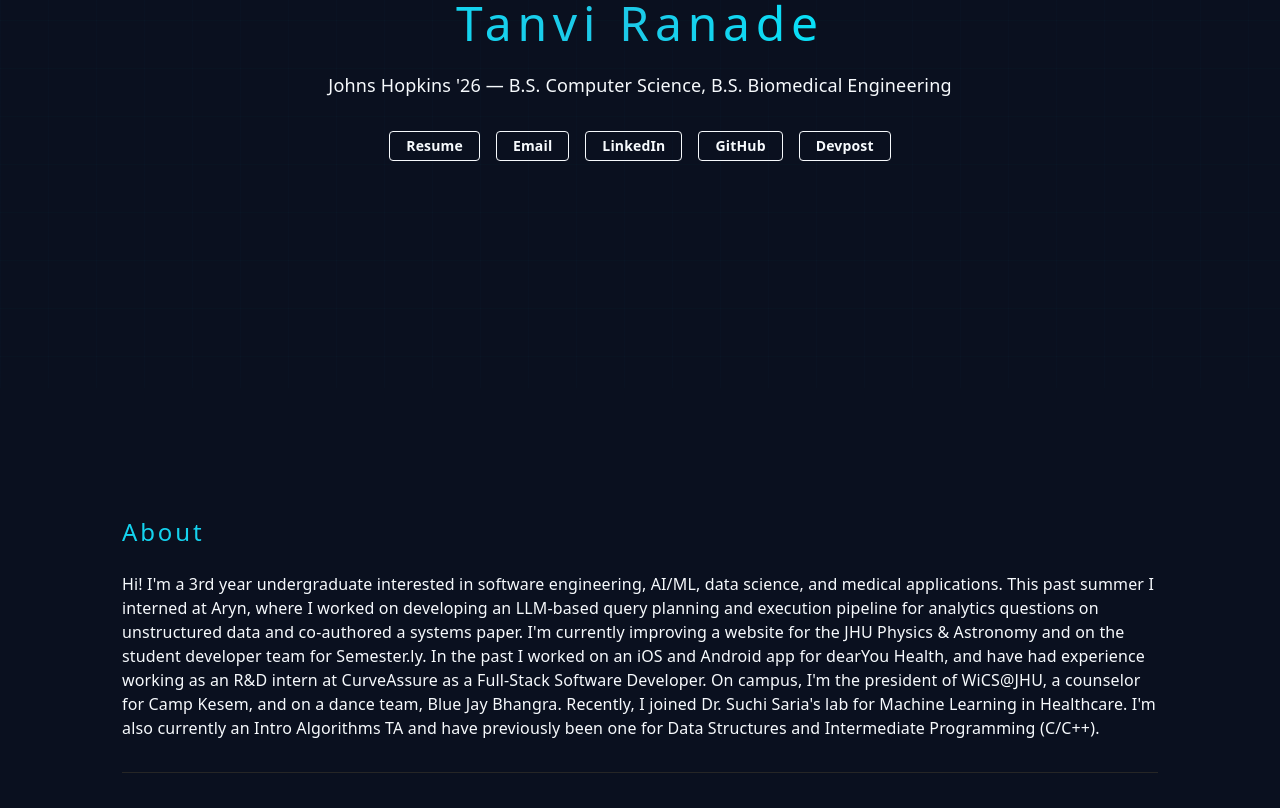
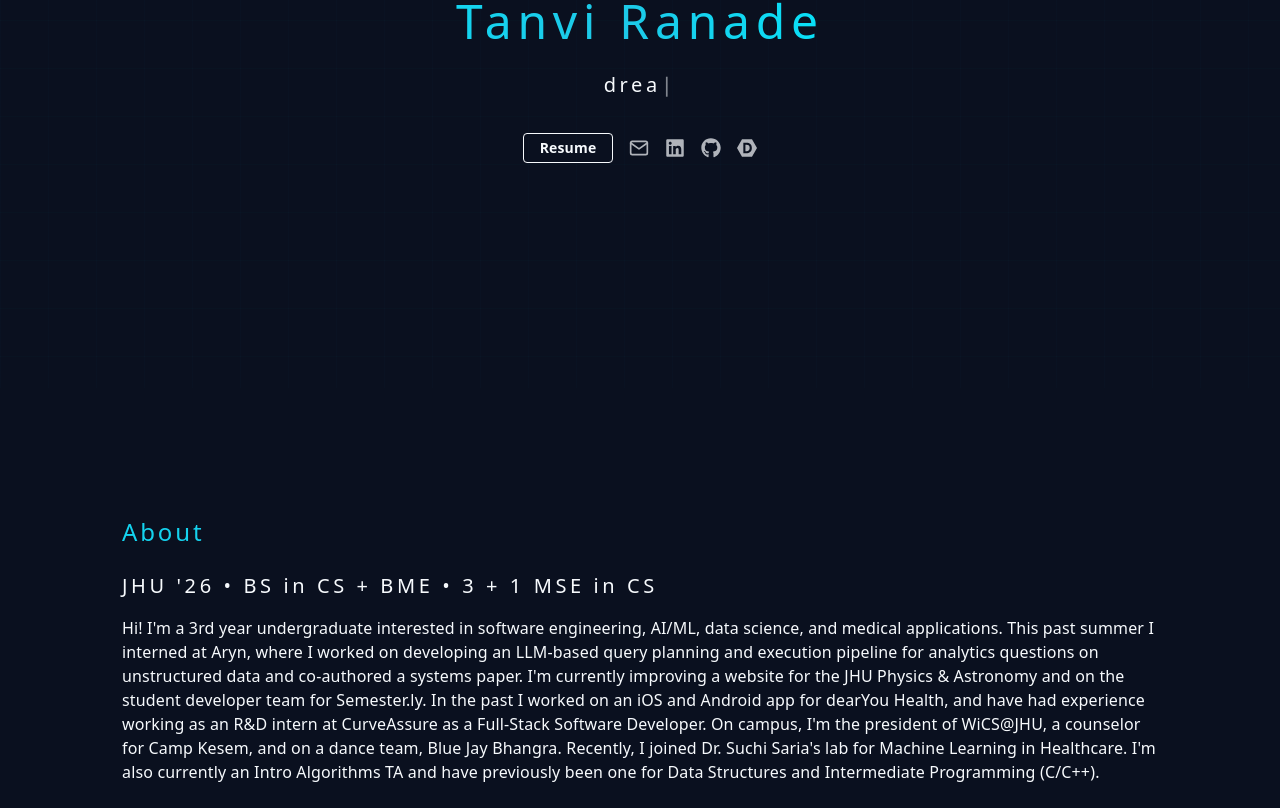
Before and after one commit to tranade/personal-portfolio, a Next.js app: page / in a window 1280 px wide. Shown: the part 412-1220 px from the top of the page. Built offline with nearby package versions, Linux system fonts and the light colour scheme.

Commit message:
Update styling for hero screen.

```diff
--- a/src/app/globals.css
+++ b/src/app/globals.css
@@ -186,3 +186,26 @@ nav a:focus, nav a:hover {
   outline: none !important;
   box-shadow: none !important;
 }
+
+/* Remove outline on hover/focus for social links */
+.social-link:focus, .social-link:hover {
+  color: var(--accent1) !important;
+  background: transparent !important;
+  outline: none !important;
+  box-shadow: none !important;
+}
+
+/* Utility class for techy heading font */
+.font-tech-heading {
+  font-family: var(--font-heading), Arial, Helvetica, sans-serif !important;
+  font-weight: 400;
+  letter-spacing: 0.12em;
+}
+
+/* Project links hover/focus effect matches navbar */
+.project-link:focus, .project-link:hover {
+  color: var(--accent1) !important;
+  background: transparent !important;
+  outline: none !important;
+  box-shadow: none !important;
+}
--- a/src/app/page.tsx
+++ b/src/app/page.tsx
@@ -3,6 +3,10 @@
 import Image from "next/image";
 import Link from "next/link";
 import { useEffect, useState } from "react";
+import { motion } from "framer-motion";
+import { FaLinkedin, FaGithub } from "react-icons/fa";
+import { SiDevpost } from "react-icons/si";
+import { FiMail } from "react-icons/fi";
 
 const navSections = [
   { id: "about", label: "About" },
@@ -15,7 +19,7 @@ const navSections = [
 const socialLinks = [
   { href: "/Tanvi_Ranade_Resume.pdf", label: "Resume" },
   { href: "mailto:tranade1@jhu.edu", label: "Email" },
-  { href: "https://www.linkedin.com/in/tanviranade/", label: "LinkedIn" },
+  { href: "https://www.linkedin.com/in/tanvi-ranade/", label: "LinkedIn" },
   { href: "https://github.com/tranade", label: "GitHub" },
   { href: "https://devpost.com/tanviranade", label: "Devpost" },
 ];
@@ -35,6 +39,33 @@ export default function Home() {
   if (typeof window !== 'undefined') {
     document.documentElement.style.scrollBehavior = 'smooth';
   }
+
+  // Typewriter effect for subtitle
+  const subtitles = ["builder.", "dreamer.", "learner."];
+  const [subtitleIndex, setSubtitleIndex] = useState(0);
+  const [typedSubtitle, setTypedSubtitle] = useState("");
+  const [isDeleting, setIsDeleting] = useState(false);
+  useEffect(() => {
+    let timeout: NodeJS.Timeout;
+    const current = subtitles[subtitleIndex];
+    if (!isDeleting && typedSubtitle.length < current.length) {
+      timeout = setTimeout(() => {
+        setTypedSubtitle(current.slice(0, typedSubtitle.length + 1));
+      }, 140);
+    } else if (isDeleting && typedSubtitle.length > 0) {
+      timeout = setTimeout(() => {
+        setTypedSubtitle(current.slice(0, typedSubtitle.length - 1));
+      }, 90);
+    } else if (!isDeleting && typedSubtitle.length === current.length) {
+      timeout = setTimeout(() => setIsDeleting(true), 1200);
+    } else if (isDeleting && typedSubtitle.length === 0) {
+      timeout = setTimeout(() => {
+        setIsDeleting(false);
+        setSubtitleIndex((subtitleIndex + 1) % subtitles.length);
+      }, 400);
+    }
+    return () => clearTimeout(timeout);
+  }, [typedSubtitle, isDeleting, subtitleIndex]);
 
   return (
     <div className="min-h-screen bg-background text-foreground flex flex-col items-center px-4">
@@ -64,22 +95,79 @@ export default function Home() {
         <section className="flex flex-col items-center gap-6 min-h-[calc(80vh-96px)] justify-center">
           <Image src="/profile.jpg" alt="Tanvi Ranade profile" width={120} height={120} className="rounded-full object-cover w-32 h-32 border-2 border-accent2" />
           <h1 className="text-4xl sm:text-5xl font-bold tracking-tight text-center tech-title tech-heading">Tanvi Ranade</h1>
-          <p className="text-lg text-center text-accent2 font-medium">Johns Hopkins '26 — B.S. Computer Science, B.S. Biomedical Engineering</p>
+          <div className="font-tech-heading flex items-center justify-center min-h-[2em] mt-0">
+            <span className="text-accent1 text-lg sm:text-xl" style={{ letterSpacing: '0.18em' }}>
+              {typedSubtitle}
+              <motion.span
+                className="font-mono text-lg sm:text-xl"
+                initial={{ opacity: 1 }}
+                animate={{ opacity: [1, 0, 1] }}
+                transition={{ repeat: Infinity, duration: 0.8, ease: "linear" }}
+                aria-hidden="true"
+              >|
+              </motion.span>
+            </span>
+          </div>
           <div className="flex gap-4 mt-2 flex-wrap justify-center">
-            {socialLinks.map(link => (
-              <Link key={link.label} href={link.href} target={link.href.startsWith('http') ? '_blank' : undefined} rel="noopener noreferrer" className="px-4 py-1 rounded border border-accent2 text-accent2 hover:bg-accent2 hover:text-background transition-colors text-sm font-semibold">
-                {link.label}
-              </Link>
-            ))}
+            {socialLinks.map(link => {
+              if (link.label === "LinkedIn") {
+                return (
+                  <Link key={link.label} href={link.href} target="_blank" rel="noopener noreferrer" className="social-link text-accent2 hover:text-accent1 transition-colors text-xl flex items-center justify-center" aria-label="LinkedIn" title="LinkedIn">
+                    <FaLinkedin />
+                  </Link>
+                );
+              } else if (link.label === "Email") {
+                return (
+                  <Link key={link.label} href={link.href} target="_blank" rel="noopener noreferrer" className="social-link text-accent2 hover:text-accent1 transition-colors text-xl flex items-center justify-center" aria-label="Email" title="Email">
+                    <FiMail />
+                  </Link>
+                );
+              } else if (link.label === "GitHub") {
+                return (
+                  <Link key={link.label} href={link.href} target="_blank" rel="noopener noreferrer" className="social-link text-accent2 hover:text-accent1 transition-colors text-xl flex items-center justify-center" aria-label="GitHub" title="GitHub">
+                    <FaGithub />
+                  </Link>
+                );
+              } else if (link.label === "Devpost") {
+                return (
+                  <Link key={link.label} href={link.href} target="_blank" rel="noopener noreferrer" className="social-link text-accent2 hover:text-accent1 transition-colors text-xl flex items-center justify-center" aria-label="Devpost" title="Devpost">
+                    <SiDevpost />
+                  </Link>
+                );
+              } else {
+                return (
+                  <Link key={link.label} href={link.href} target="_blank" rel="noopener noreferrer" className="social-link px-4 py-1 rounded border border-accent2 text-accent2 hover:bg-accent2 hover:text-background transition-colors text-sm font-semibold">
+                    {link.label}
+                  </Link>
+                );
+              }
+            })}
           </div>
         </section>
         {/* About Section */}
-        <section id="about" className="w-full flex flex-col gap-4 py-8 border-b border-neutral-800 scroll-mt-24">
+        <motion.section
+          id="about"
+          className="w-full flex flex-col gap-4 py-8 border-b border-neutral-800 scroll-mt-24"
+          initial={{ opacity: 0, y: 40 }}
+          whileInView={{ opacity: 1, y: 0 }}
+          viewport={{ once: true, amount: 0.3 }}
+          transition={{ duration: 0.6, ease: 'easeOut' }}
+        >
           <h2 className="text-2xl font-bold mb-2 tech-title tech-heading">About</h2>
+          <div className="font-tech-heading text-accent1 text-lg sm:text-xl" style={{ letterSpacing: '0.18em' }}>
+            JHU '26 • BS in CS + BME • 3 + 1 MSE in CS
+          </div>
           <p className="text-base">Hi! I'm a 3rd year undergraduate interested in software engineering, AI/ML, data science, and medical applications. This past summer I interned at Aryn, where I worked on developing an LLM-based query planning and execution pipeline for analytics questions on unstructured data and co-authored a systems paper. I'm currently improving a website for the JHU Physics & Astronomy and on the student developer team for Semester.ly. In the past I worked on an iOS and Android app for dearYou Health, and have had experience working as an R&D intern at CurveAssure as a Full-Stack Software Developer. On campus, I'm the president of WiCS@JHU, a counselor for Camp Kesem, and on a dance team, Blue Jay Bhangra. Recently, I joined Dr. Suchi Saria's lab for Machine Learning in Healthcare. I'm also currently an Intro Algorithms TA and have previously been one for Data Structures and Intermediate Programming (C/C++).</p>
-        </section>
+        </motion.section>
         {/* Skills Section */}
-        <section id="skills" className="w-full flex flex-col gap-4 py-8 border-b border-neutral-800 scroll-mt-24">
+        <motion.section
+          id="skills"
+          className="w-full flex flex-col gap-4 py-8 border-b border-neutral-800 scroll-mt-24"
+          initial={{ opacity: 0, y: 40 }}
+          whileInView={{ opacity: 1, y: 0 }}
+          viewport={{ once: true, amount: 0.3 }}
+          transition={{ duration: 0.6, ease: 'easeOut' }}
+        >
           <h2 className="text-2xl font-bold mb-2 tech-title tech-heading">Skills</h2>
           <ul className="flex flex-wrap gap-3">
             {['JavaScript', 'HTML', 'CSS', 'TypeScript', 'React', 'Redux', 'Python', 'Java', 'C/C++', 'Databases', 'API Calls', 'Node.js', 'Express.js', 'Nest.js'].map(skill => (
@@ -88,25 +176,32 @@ export default function Home() {
               </li>
             ))}
           </ul>
-        </section>
+        </motion.section>
         {/* Projects Section */}
-        <section id="projects" className="w-full flex flex-col gap-4 py-8 border-b border-neutral-800 scroll-mt-24">
+        <motion.section
+          id="projects"
+          className="w-full flex flex-col gap-4 py-8 border-b border-neutral-800 scroll-mt-24"
+          initial={{ opacity: 0, y: 40 }}
+          whileInView={{ opacity: 1, y: 0 }}
+          viewport={{ once: true, amount: 0.3 }}
+          transition={{ duration: 0.6, ease: 'easeOut' }}
+        >
           <h2 className="text-2xl font-bold mb-2 tech-title tech-heading">Projects</h2>
           <div className="grid gap-6 sm:grid-cols-2">
             <div className="rounded-lg border border-neutral-800 p-4 bg-background flex flex-col gap-2">
               <h3 className="font-semibold text-lg project-title">PlatePal</h3>
               <p className="text-sm">A nutrition and meal planning app.</p>
               <div className="flex gap-2 mt-2">
-                <a href="https://github.com/tranade/platepal" className="text-accent2 hover:underline text-sm font-medium" target="_blank" rel="noopener noreferrer">GitHub</a>
-                <a href="#" className="text-accent2 hover:underline text-sm font-medium">Live Demo</a>
+                <a href="https://github.com/tranade/platepal" className="project-link text-accent2 text-sm font-medium" target="_blank" rel="noopener noreferrer">GitHub</a>
+                <a href="#" className="project-link text-accent2 text-sm font-medium">Live Demo</a>
               </div>
             </div>
             <div className="rounded-lg border border-neutral-800 p-4 bg-background flex flex-col gap-2">
               <h3 className="font-semibold text-lg project-title">TerraVision</h3>
               <p className="text-sm">A full-stack mapping and visualization tool.</p>
               <div className="flex gap-2 mt-2">
-                <a href="#" className="text-accent2 hover:underline text-sm font-medium">Backend</a>
-                <a href="#" className="text-accent2 hover:underline text-sm font-medium">Frontend</a>
+                <a href="#" className="project-link text-accent2 text-sm font-medium">Backend</a>
+                <a href="#" className="project-link text-accent2 text-sm font-medium">Frontend</a>
               </div>
             </div>
             <div className="rounded-lg border border-neutral-800 p-4 bg-background flex flex-col gap-2">
@@ -118,9 +213,16 @@ export default function Home() {
               <p className="text-sm">A health and fitness dashboard.</p>
             </div>
           </div>
-        </section>
+        </motion.section>
         {/* Experience Section */}
-        <section id="experience" className="w-full flex flex-col gap-4 py-8 border-b border-neutral-800 scroll-mt-24">
+        <motion.section
+          id="experience"
+          className="w-full flex flex-col gap-4 py-8 border-b border-neutral-800 scroll-mt-24"
+          initial={{ opacity: 0, y: 40 }}
+          whileInView={{ opacity: 1, y: 0 }}
+          viewport={{ once: true, amount: 0.3 }}
+          transition={{ duration: 0.6, ease: 'easeOut' }}
+        >
           <h2 className="text-2xl font-bold mb-2 tech-title tech-heading">Experience</h2>
           <ul className="flex flex-col gap-2">
             <li><span className="font-semibold">Aryn</span> — Software Engineering Intern (Summer 2023): Developed an LLM-based query planning and execution pipeline for analytics on unstructured data. Co-authored a systems paper.</li>
@@ -131,22 +233,30 @@ export default function Home() {
             <li><span className="font-semibold">WiCS@JHU</span> — President (2023 - Present): Leading the Women in Computer Science chapter at JHU.</li>
             <li><span className="font-semibold">Camp Kesem</span> — Counselor (2022 - Present): Counselor for a national nonprofit supporting children through and beyond a parent's cancer.</li>
             <li><span className="font-semibold">Blue Jay Bhangra</span> — Dancer (2021 - Present): Member of JHU's competitive bhangra dance team.</li>
-            <li><span className="font-semibold">JHU ML Healthcare Lab</span> — Researcher (2024 - Present): Research in AI/ML for healthcare under Dr. Suchi Saria.</li>
+            <li><span className="font-semibold">JHU ML in Healthcare Lab</span> — Researcher (2024 - Present): Research in AI/ML for healthcare under Dr. Suchi Saria.</li>
             <li><span className="font-semibold">Teaching Assistant (JHU)</span> (2022 - Present): Intro Algorithms, Data Structures, Intermediate Programming (C/C++).</li>
           </ul>
-        </section>
+        </motion.section>
         {/* Contact Section */}
-        <section id="contact" className="w-full flex flex-col gap-4 py-8 scroll-mt-24">
+        <motion.section
+          id="contact"
+          className="w-full flex flex-col gap-4 py-8 scroll-mt-24"
+          initial={{ opacity: 0, y: 40 }}
+          whileInView={{ opacity: 1, y: 0 }}
+          viewport={{ once: true, amount: 0.3 }}
+          transition={{ duration: 0.6, ease: 'easeOut' }}
+        >
           <h2 className="text-2xl font-bold mb-2 tech-title tech-heading">Contact</h2>
           <div className="flex flex-col gap-2 items-center">
             <div className="text-base">tranade1@jhu.edu</div>
             <div className="flex gap-4 mt-2">
-              <a href="https://www.linkedin.com/in/tanviranade/" className="text-accent2 hover:underline text-sm font-medium" target="_blank" rel="noopener noreferrer">LinkedIn</a>
-              <a href="https://github.com/tranade" className="text-accent2 hover:underline text-sm font-medium" target="_blank" rel="noopener noreferrer">GitHub</a>
-              <a href="https://devpost.com/tanviranade" className="text-accent2 hover:underline text-sm font-medium" target="_blank" rel="noopener noreferrer">Devpost</a>
+              <a href="mailto:tranade1@jhu.edu" className="social-link text-accent2 hover:underline text-sm font-medium inline-flex items-center" aria-label="Email" title="Email" target="_blank" rel="noopener noreferrer"><FiMail className="text-accent2 text-xl" /></a>
+              <a href="https://www.linkedin.com/in/tanviranade/" className="social-link text-accent2 hover:underline text-sm font-medium inline-flex items-center" target="_blank" rel="noopener noreferrer" aria-label="LinkedIn" title="LinkedIn"><FaLinkedin className="text-accent2 text-xl" /></a>
+              <a href="https://github.com/tranade" className="social-link text-accent2 hover:underline text-sm font-medium inline-flex items-center" target="_blank" rel="noopener noreferrer" aria-label="GitHub" title="GitHub"><FaGithub className="text-accent2 text-xl" /></a>
+              <a href="https://devpost.com/tanviranade" className="social-link text-accent2 hover:underline text-sm font-medium inline-flex items-center" target="_blank" rel="noopener noreferrer" aria-label="Devpost" title="Devpost"><SiDevpost className="text-accent2 text-xl" /></a>
             </div>
           </div>
-        </section>
+        </motion.section>
       </main>
       {/* Footer */}
       <footer className="w-full text-center text-xs text-accent2 py-6 mt-8">
```
Also changed, not shown: 1 other file (tests, documents, lock files or other folders).
